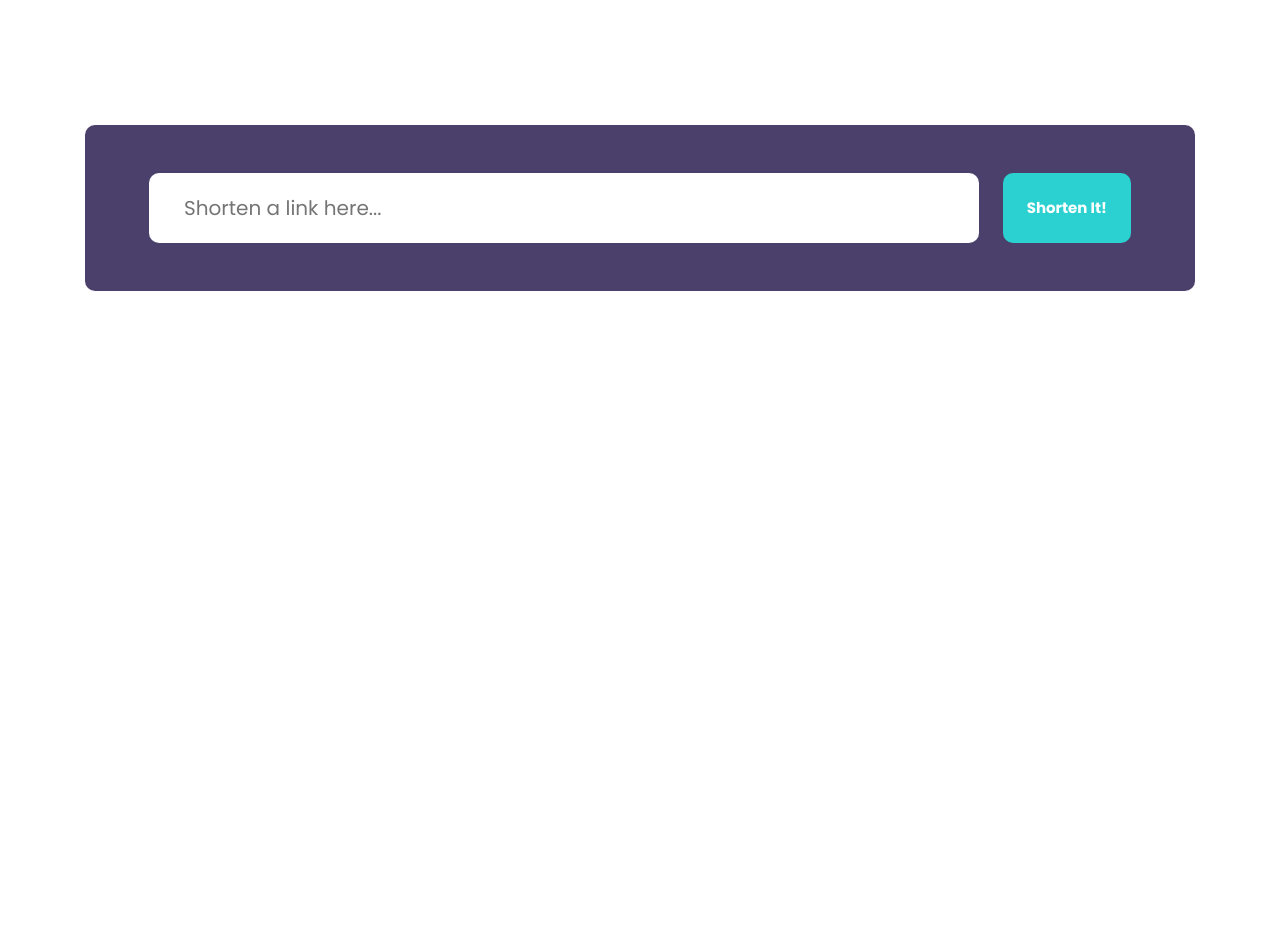
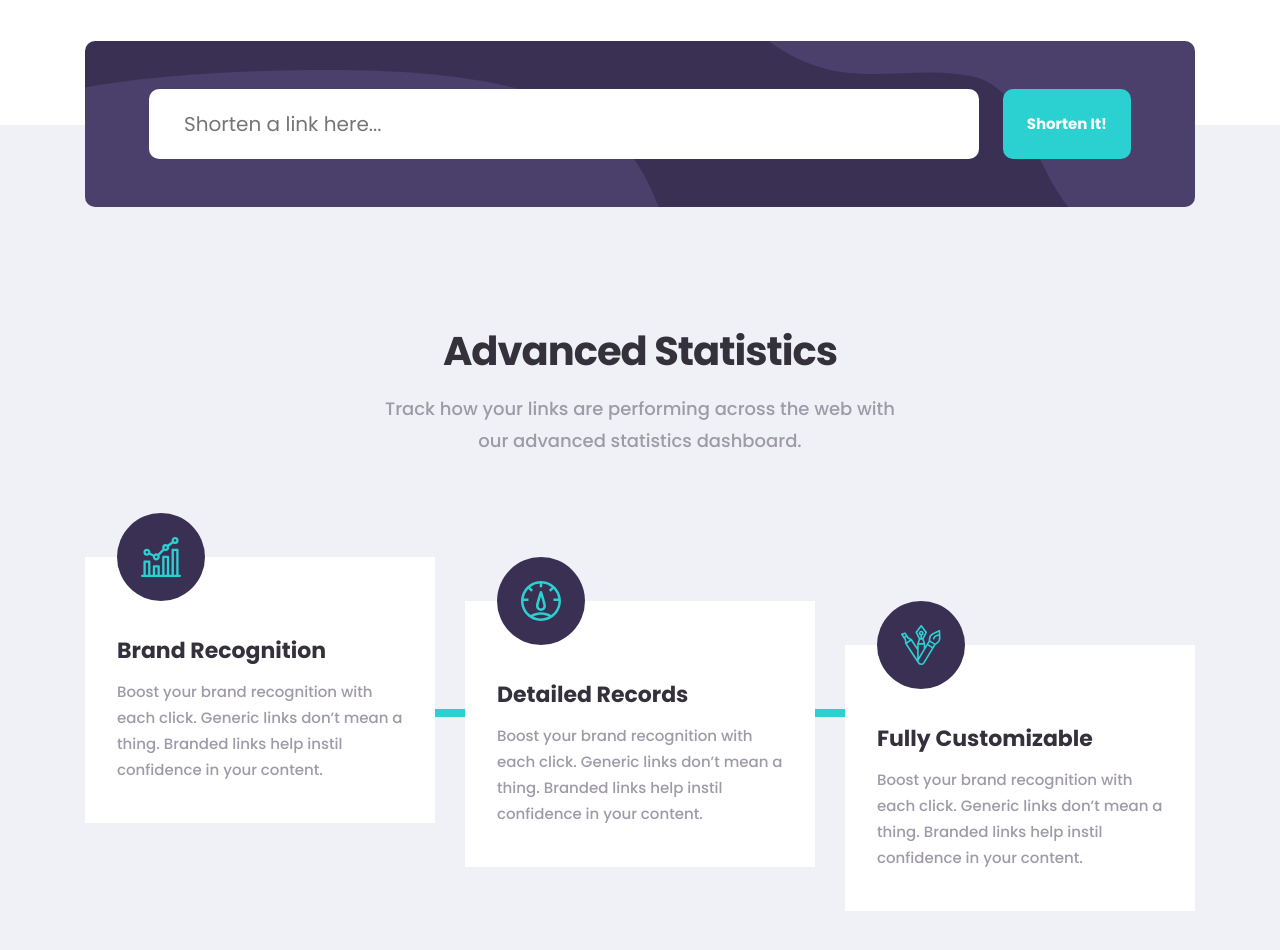
Before and after one commit to rakhim1502/shortly, a plain HTML site: page index.html in a window 1280 px wide. Shown: the part 680-1630 px from the top of the page. Before the commit the page ends 995 px from the top, so only its background shows below. Drawn offline with Linux system fonts and the light colour scheme.

Commit message:
Add index-features

```diff
--- a/css/style.css
+++ b/css/style.css
@@ -221,6 +221,18 @@ img {
 }
 
 
+.index-url-shortener-features-wrapper {
+  display: flex;
+  flex-direction: column;
+  background-color: var(--light-bg);
+}
+
+.index-url-shortener-features-wrapper__url-shortener {
+  margin-top: -84px;
+}
+
+
+/* URL-SHORTENER */
 .url-shortener__form {
   display: flex;
   padding: 48px 64px;
@@ -290,7 +302,7 @@ img {
   padding: 16px 24px;
   border-radius: 5px;
   background-color: #fff;
-  color: var(--heading-color);
+  color: var(--text-color-dark);
 }
 
 .url-shortener__result:not(:last-child) {
@@ -318,3 +330,105 @@ img {
 .url-shortener__copy-button--copied {
   background-color: #3a3054;
 }
+
+.index-features {
+  position: relative;
+  background-color: var(--light-bg);
+  padding-top: 96px;
+  padding-bottom: 120px;
+}
+
+.index-features-heading {
+  padding: 0;
+  margin: 0;
+  max-width: 540px;
+  margin-left: auto;
+  margin-right: auto;
+  font-size: 40px;
+  line-height: 48px;
+  color: var(--heading-color);
+  letter-spacing: -1px;
+  margin-bottom: 18px;
+  text-align: center;
+}
+.index-features-info {
+  margin: 0;
+  max-width: 540px;
+  margin-left: auto;
+  margin-right: auto;
+  margin-bottom: 100px;
+  text-align: center;
+  font-size: 18px;
+  line-height: 32px;
+}
+.index-features-list {
+  z-index: 1;
+  margin: 0;
+  padding: 0;
+  display: flex;
+  align-items: flex-start;
+  list-style: none;
+  position: relative;
+}
+
+.index-features-list::before {
+  position: absolute;
+  z-index: -1;
+  left: 0;
+  top: 152px;
+  width: 100%;
+  height: 8px;
+  background-color: var(--accent-color);
+  content: "";
+}
+
+.index-features-item {
+  width: 350px;
+  background-color: #fff;
+}
+
+.index-features-item:not(:last-child) {
+  margin-right: 30px;
+}
+
+.index-features-item:nth-child(2) {
+  margin-top: 44px;
+}
+
+.index-features-item:nth-child(3) {
+  margin-top: 88px;
+}
+.index-feature {
+  position: relative;
+  padding: 77px 32px 40px;
+  border-radius: 5px;
+  background-color: #fff;
+}
+
+.index-feature-icon-wrapper{
+  margin: 0;
+  position: absolute;
+  left: 32px;
+  top: -44px;
+  display: flex;
+  justify-content: center;
+  align-items: center;
+  width: 88px;
+  height: 88px;
+  border-radius: 50%;
+  background-color: #3a3054;
+  margin-bottom: 33px;
+}
+.features-item-title {
+  padding: 0;
+  margin: 0;
+  color: var(--heading-color);
+  font-size: 22px;
+  line-height: normal;
+  margin-bottom: 12px;
+  text-transform: capitalize;
+}
+.features-item-text {
+  padding: 0;
+  margin: 0;
+}
--- a/index.html
+++ b/index.html
@@ -73,7 +73,42 @@
           </div>
         </section>
       </div>
-
+      <section class="index-features">
+        <div class="container">
+          <h2 class="index-features-heading">Advanced Statistics</h2>
+          <p class="index-features-info">Track how your links are performing across the web with  our advanced statistics dashboard.</p>
+          <ul class="index-features-list">
+            <li class="index-features-item">
+              <div class="index-feature">
+                <div class="index-feature-icon-wrapper">
+                  <img class="features-item-img" src="img/brand-img.svg" alt="features-item-img" width="40" height="40">
+                </div>
+              <h3 class="features-item-title">Brand Recognition</h3>
+              <p class="features-item-text">Boost your brand recognition with each click. Generic links don’t mean a thing. Branded links help instil confidence in your content.</p>
+              </div>
+            </li>
+            <li class="index-features-item">
+              <div class="index-feature">
+                <div class="index-feature-icon-wrapper">
+                  <img class="features-item-img" src="img/detailed-img.svg" alt="features-item-img" width="40" height="40">
+                </div>
+              <h3 class="features-item-title">Detailed Records</h3>
+              <p class="features-item-text">Boost your brand recognition with each click. Generic links don’t mean a thing. Branded links help instil confidence in your content.</p>
+              </div>
+            </li>
+            <li class="index-features-item">
+              <div class="index-feature">
+                <div class="index-feature-icon-wrapper">
+                  <img class="features-item-img" src="img/fully-img.svg" alt="features-item-img" width="40" height="40">
+                </div>
+              <h3 class="features-item-title">Fully Customizable</h3>
+              <p class="features-item-text">Boost your brand recognition with each click. Generic links don’t mean a thing. Branded links help instil confidence in your content.</p>
+              </div>
+            </li>
+          </ul>
+        </div>
+      </section>
+    </div>
   </main>
 
 
```
Also changed, not shown: img/brand-img.svg (added), img/detailed-img.svg (added), img/fully-img.svg (added), img/purple-bg.svg (added).
